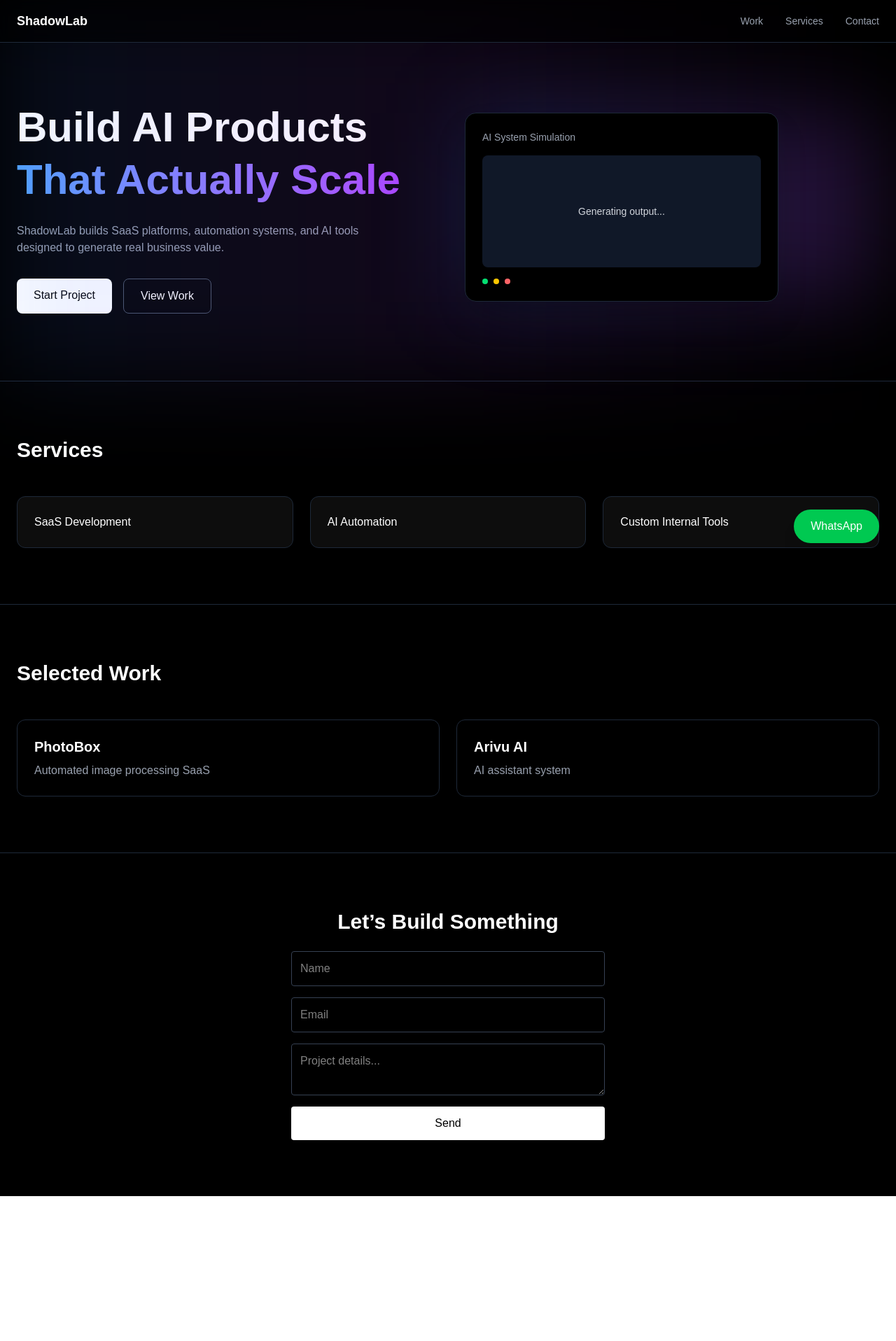
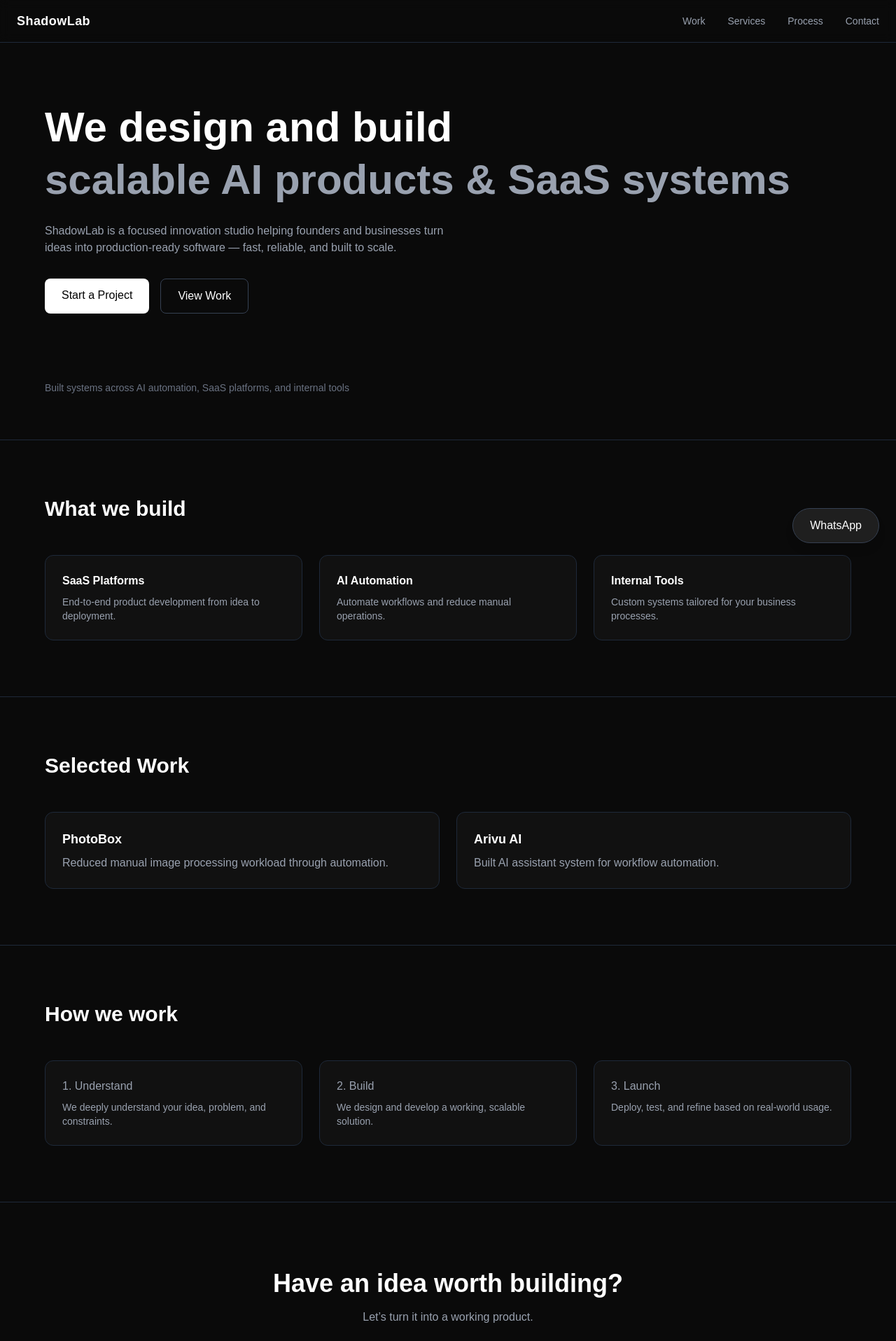
Before and after one commit to ashwin24m/ShadowLab, a Next.js app: page / in a window 1280 px wide. Shown: the top 1916 px of the page at 70% size. Before the commit the page ends 1709 px from the top, so only its background shows below. Built offline with nearby package versions, Linux system fonts and the light colour scheme.

Commit message:
Refactor page styles and structure for consistency

```diff
--- a/app/page.tsx
+++ b/app/page.tsx
@@ -1,112 +1,193 @@
 "use client";
 
 import { motion } from "framer-motion";
-import { useEffect, useState } from "react";
+import { useState } from "react";
 
 export default function Home() {
   return (
-    <main className="bg-black text-white min-h-screen overflow-hidden scroll-smooth">
+    <main className="bg-[#0a0a0a] text-white min-h-screen scroll-smooth">
 
       {/* NAVBAR */}
-      <nav className="fixed w-full z-50 bg-black/60 backdrop-blur border-b border-gray-800">
+      <nav className="fixed w-full z-50 bg-[#0a0a0a]/80 backdrop-blur border-b border-gray-800">
         <div className="max-w-7xl mx-auto px-6 py-4 flex justify-between items-center">
-          <h1 className="text-lg font-semibold">ShadowLab</h1>
+          <h1 className="text-lg font-semibold tracking-wide">ShadowLab</h1>
           <div className="hidden md:flex gap-8 text-sm text-gray-400">
             <a href="#work" className="hover:text-white">Work</a>
             <a href="#services" className="hover:text-white">Services</a>
+            <a href="#process" className="hover:text-white">Process</a>
             <a href="#contact" className="hover:text-white">Contact</a>
           </div>
         </div>
       </nav>
 
       {/* HERO */}
-      <section className="pt-36 pb-24 px-6 relative">
-        <div className="absolute inset-0 bg-gradient-to-r from-blue-500/10 via-purple-500/10 to-transparent blur-3xl"></div>
+      <section className="pt-36 pb-24 px-6">
+        <div className="max-w-6xl mx-auto">
 
-        <div className="max-w-7xl mx-auto grid md:grid-cols-2 gap-12 items-center">
-
-          {/* LEFT */}
-          <div>
           <motion.h1
-              initial={{ opacity: 0, y: 40 }}
+            initial={{ opacity: 0, y: 30 }}
             animate={{ opacity: 1, y: 0 }}
-              className="text-4xl md:text-6xl font-bold leading-tight"
+            className="text-4xl md:text-6xl font-semibold leading-tight"
           >
-              Build AI Products <br />
-              <span className="bg-gradient-to-r from-blue-400 to-purple-500 bg-clip-text text-transparent">
-                That Actually Scale
+            We design and build <br />
+            <span className="text-gray-400">
+              scalable AI products & SaaS systems
             </span>
           </motion.h1>
 
-            <p className="mt-6 text-gray-400 max-w-lg">
-              ShadowLab builds SaaS platforms, automation systems, and AI tools
-              designed to generate real business value.
+          <p className="mt-6 text-gray-400 max-w-xl">
+            ShadowLab is a focused innovation studio helping founders and businesses
+            turn ideas into production-ready software — fast, reliable, and built to scale.
           </p>
 
-            <div className="mt-8 flex gap-4">
-              <a href="#contact" className="bg-white text-black px-6 py-3 rounded-lg hover:scale-105 transition">
-                Start Project
+          <div className="mt-8 flex flex-col sm:flex-row gap-4">
+            <a
+              href="#contact"
+              className="bg-white text-black px-6 py-3 rounded-lg font-medium"
+            >
+              Start a Project
             </a>
-              <a href="#work" className="border border-gray-600 px-6 py-3 rounded-lg hover:bg-white hover:text-black transition">
+
+            <a
+              href="#work"
+              className="border border-gray-700 px-6 py-3 rounded-lg hover:bg-white hover:text-black transition"
+            >
               View Work
             </a>
           </div>
+
         </div>
+      </section>
 
-          {/* RIGHT INTERACTIVE PANEL */}
-          <InteractivePanel />
-
+      {/* TRUST STRIP */}
+      <section className="px-6 pb-16">
+        <div className="max-w-6xl mx-auto text-gray-500 text-sm">
+          <p>
+            Built systems across AI automation, SaaS platforms, and internal tools
+          </p>
         </div>
       </section>
 
       {/* SERVICES */}
       <section id="services" className="py-20 px-6 border-t border-gray-800">
-        <div className="max-w-7xl mx-auto">
-          <h2 className="text-3xl font-semibold mb-12">Services</h2>
+        <div className="max-w-6xl mx-auto">
+          <h2 className="text-2xl md:text-3xl font-semibold mb-12">
+            What we build
+          </h2>
 
           <div className="grid md:grid-cols-3 gap-6">
-            {["SaaS Development", "AI Automation", "Custom Internal Tools"].map((s) => (
-              <div key={s} className="p-6 border border-gray-800 rounded-xl bg-white/5 hover:bg-white/10 transition hover:scale-105">
-                {s}
-              </div>
-            ))}
+
+            <ServiceCard
+              title="SaaS Platforms"
+              desc="End-to-end product development from idea to deployment."
+            />
+
+            <ServiceCard
+              title="AI Automation"
+              desc="Automate workflows and reduce manual operations."
+            />
+
+            <ServiceCard
+              title="Internal Tools"
+              desc="Custom systems tailored for your business processes."
+            />
+
           </div>
         </div>
       </section>
 
       {/* WORK */}
       <section id="work" className="py-20 px-6 border-t border-gray-800">
-        <div className="max-w-7xl mx-auto">
-          <h2 className="text-3xl font-semibold mb-12">Selected Work</h2>
+        <div className="max-w-6xl mx-auto">
+
+          <h2 className="text-2xl md:text-3xl font-semibold mb-12">
+            Selected Work
+          </h2>
 
           <div className="grid md:grid-cols-2 gap-6">
 
             <a href="/work/photobox">
-              <div className="p-6 border border-gray-800 rounded-xl hover:border-gray-600 transition">
-                <h3 className="text-xl font-semibold">PhotoBox</h3>
-                <p className="text-gray-400 mt-2">Automated image processing SaaS</p>
-              </div>
+              <WorkCard
+                title="PhotoBox"
+                desc="Reduced manual image processing workload through automation."
+              />
             </a>
 
-            <div className="p-6 border border-gray-800 rounded-xl">
-              <h3 className="text-xl font-semibold">Arivu AI</h3>
-              <p className="text-gray-400 mt-2">AI assistant system</p>
+            <WorkCard
+              title="Arivu AI"
+              desc="Built AI assistant system for workflow automation."
+            />
+
           </div>
 
         </div>
+      </section>
+
+      {/* PROCESS */}
+      <section id="process" className="py-20 px-6 border-t border-gray-800">
+        <div className="max-w-6xl mx-auto">
+
+          <h2 className="text-2xl md:text-3xl font-semibold mb-12">
+            How we work
+          </h2>
+
+          <div className="grid md:grid-cols-3 gap-6 text-gray-400">
+
+            <ProcessStep
+              title="1. Understand"
+              desc="We deeply understand your idea, problem, and constraints."
+            />
+
+            <ProcessStep
+              title="2. Build"
+              desc="We design and develop a working, scalable solution."
+            />
+
+            <ProcessStep
+              title="3. Launch"
+              desc="Deploy, test, and refine based on real-world usage."
+            />
+
+          </div>
+
         </div>
       </section>
 
+      {/* CTA */}
+      <section className="py-24 px-6 border-t border-gray-800 text-center">
+        <h2 className="text-3xl md:text-4xl font-semibold">
+          Have an idea worth building?
+        </h2>
+
+        <p className="text-gray-400 mt-4">
+          Let’s turn it into a working product.
+        </p>
+
+        <a
+          href="#contact"
+          className="mt-6 inline-block bg-white text-black px-8 py-4 rounded-lg"
+        >
+          Start a Project
+        </a>
+      </section>
+
       {/* CONTACT */}
-      <section id="contact" className="py-20 px-6 border-t border-gray-800 text-center">
-        <h2 className="text-3xl font-semibold mb-6">Let’s Build Something</h2>
+      <section id="contact" className="py-20 px-6 border-t border-gray-800">
+        <div className="max-w-xl mx-auto text-center">
+
+          <h2 className="text-2xl md:text-3xl font-semibold mb-6">
+            Start a Project
+          </h2>
+
           <ContactForm />
+
+        </div>
       </section>
 
       {/* WHATSAPP */}
       <a
-        href="https://wa.me/919876543210"
-        className="fixed bottom-6 right-6 bg-green-500 px-6 py-3 rounded-full shadow-xl hover:scale-110 transition"
+        href="https://wa.me/917483698042"
+        className="fixed bottom-6 right-6 bg-[#1f1f1f] border border-gray-700 px-6 py-3 rounded-full shadow-lg hover:bg-white hover:text-black transition"
       >
         WhatsApp
       </a>
@@ -115,54 +196,37 @@ export default function Home() {
   );
 }
 
-/* INTERACTIVE PANEL */
-function InteractivePanel() {
-  const steps = [
-    "Understanding problem...",
-    "Designing system...",
-    "Running AI model...",
-    "Generating output...",
-    "Done ✔"
-  ];
+/* COMPONENTS */
 
-  const [index, setIndex] = useState(0);
+function ServiceCard({ title, desc }: any) {
+  return (
+    <div className="p-6 border border-gray-800 rounded-xl bg-[#111] hover:border-gray-600 transition">
+      <h3 className="font-semibold">{title}</h3>
+      <p className="text-sm text-gray-400 mt-2">{desc}</p>
+    </div>
+  );
+}
 
-  useEffect(() => {
-    const interval = setInterval(() => {
-      setIndex((prev) => (prev + 1) % steps.length);
-    }, 1500);
+function WorkCard({ title, desc }: any) {
+  return (
+    <div className="p-6 border border-gray-800 rounded-xl hover:border-gray-600 transition bg-[#111]">
+      <h3 className="text-lg font-semibold">{title}</h3>
+      <p className="text-gray-400 mt-2">{desc}</p>
+    </div>
+  );
+}
 
-    return () => clearInterval(interval);
-  }, []);
-
+function ProcessStep({ title, desc }: any) {
   return (
-    <motion.div
-      initial={{ opacity: 0, scale: 0.9 }}
-      animate={{ opacity: 1, scale: 1 }}
-      className="relative"
-    >
-      <div className="absolute inset-0 bg-gradient-to-r from-blue-500/20 to-purple-500/20 blur-3xl"></div>
-
-      <div className="relative bg-black border border-gray-800 rounded-2xl p-6 shadow-2xl w-full max-w-md">
-
-        <p className="text-sm text-gray-400 mb-4">AI System Simulation</p>
-
-        <div className="bg-gray-900 rounded-lg p-4 h-40 flex items-center justify-center text-gray-300 text-sm">
-          {steps[index]}
+    <div className="p-6 border border-gray-800 rounded-xl bg-[#111]">
+      <h3 className="font-medium">{title}</h3>
+      <p className="text-sm mt-2">{desc}</p>
     </div>
-
-        <div className="mt-4 flex gap-2">
-          <div className="h-2 w-2 bg-green-400 rounded-full"></div>
-          <div className="h-2 w-2 bg-yellow-400 rounded-full"></div>
-          <div className="h-2 w-2 bg-red-400 rounded-full"></div>
-        </div>
-
-      </div>
-    </motion.div>
   );
 }
 
 /* CONTACT FORM */
+
 function ContactForm() {
   const [loading, setLoading] = useState(false);
 
@@ -188,12 +252,12 @@ function ContactForm() {
   }
 
   return (
-    <form onSubmit={handleSubmit} className="flex flex-col gap-4 max-w-md mx-auto">
+    <form onSubmit={handleSubmit} className="flex flex-col gap-4">
       <input name="name" placeholder="Name" className="p-3 bg-black border border-gray-700 rounded" required />
       <input name="email" type="email" placeholder="Email" className="p-3 bg-black border border-gray-700 rounded" required />
-      <textarea name="message" placeholder="Project details..." className="p-3 bg-black border border-gray-700 rounded" required />
+      <textarea name="message" placeholder="Tell me about your project..." className="p-3 bg-black border border-gray-700 rounded" required />
       <button className="bg-white text-black py-3 rounded">
-        {loading ? "Sending..." : "Send"}
+        {loading ? "Sending..." : "Send Message"}
       </button>
     </form>
   );
```
Lines whose indentation alone changed are shown as unchanged.
